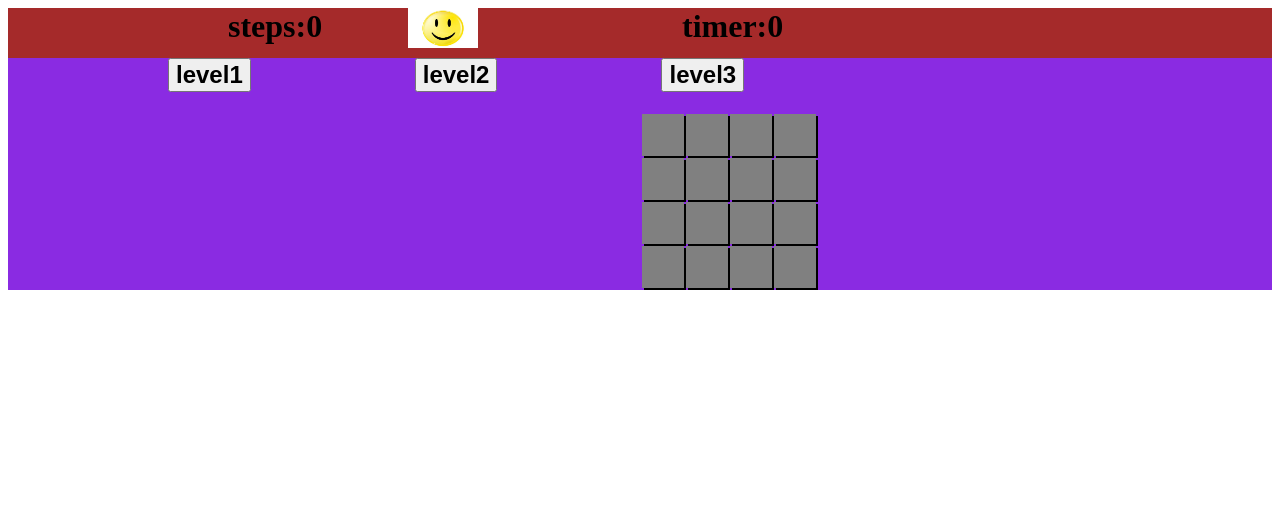
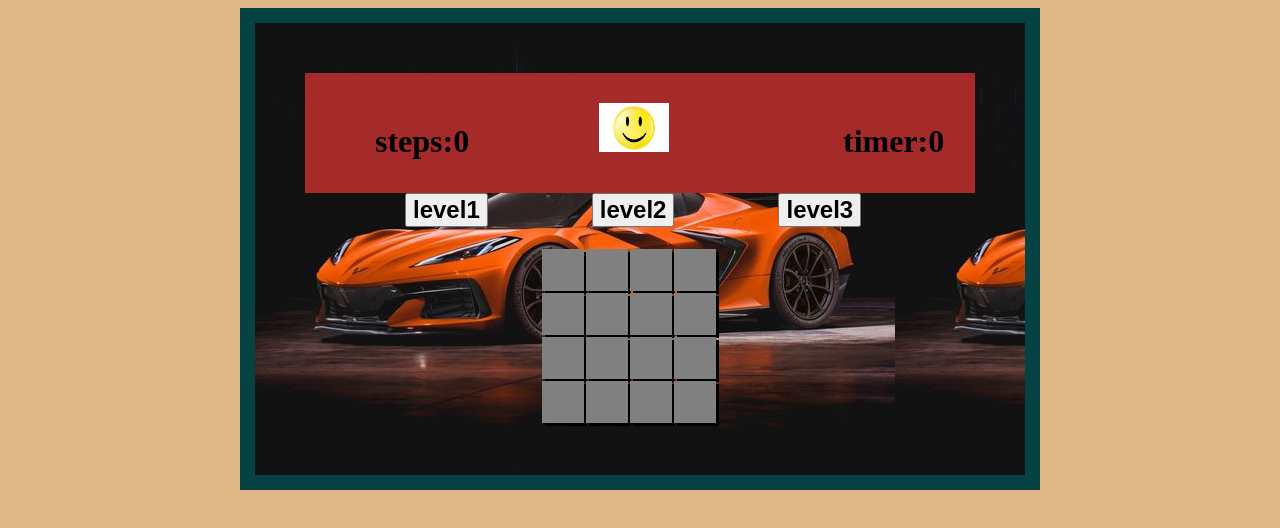
Before and after one commit to doctorLeon12345/minsweeper, a plain HTML site: page index.html in a window 1280 px wide. Drawn offline with Linux system fonts and the light colour scheme.

Commit message:
Add files via upload

```diff
--- a/code/game.js
+++ b/code/game.js
@@ -80,7 +80,7 @@ function startGame(elBtn){
          memoryBoard;
          ROWS = 8;
          COLS = 8;
-         NUM_OF_MINES = 5;
+         NUM_OF_MINES = 6;
          sumOfOpenCells = 0;
          gIntervalId = null;
          gTimer = 0;
@@ -101,7 +101,7 @@ function startGame(elBtn){
          memoryBoard;
          ROWS = 12;
          COLS = 12;
-         NUM_OF_MINES = 8;
+         NUM_OF_MINES = 9;
          sumOfOpenCells = 0;
          gIntervalId = null;
          gTimer = 0;
--- a/css/style.css
+++ b/css/style.css
@@ -1,29 +1,33 @@
 body {
-    background-color: white;
-    color: black;
-
+    background-color: burlywood;
   }
 
   .box{
     box-sizing: border-box;
-    background-color: blueviolet;
+    background-color: lightgrey;
+    width: 800px;
+    border: 15px solid rgb(5, 66, 68);
+    padding: 50px;
     margin: auto;
+    background-image: url(../imeges/ferrari.jpg);
   }
 
   .main{
     display: inline-block;
-    height: 50px;
-    width: 50px;
+    height: 70px;
+    width: 70px;
   }
 
 
   .buttons{
     display: inline-block;
+    border-width: 3px;
+    border-color: cadetblue;
   }
 
 
   .btn{
-    margin-left: 160px;
+    margin-left: 100px;
     font-size: x-large;
     font-weight: bold;
   }
@@ -32,23 +36,26 @@ body {
     text-align: center;
     font-size: xx-large;
     font-weight: bold;
-    margin-left: 170px;
+    margin-left: 70px;
+    display: inline-block;
   }
 
   .two{
-    background-size: contain;
-    float: left;
+    display: inline-block;
   }
 
-  .img{
-    margin-left: 400px;
+  img{
+    margin-left: 150px;
+    height: 70%;
+    margin-top: 30px;
   }
 
   .three{
-    margin-left: 400px;
+    margin-left: 320px;
     text-align: center;
     font-size: xx-large;
     font-weight: bold;
+    display: inline-block;
   }
 
 .close {
@@ -57,7 +64,8 @@ body {
     text-align: center;
     font-size: 1.5em;
     background-color: gray;
-    box-shadow: 2px 2px;
+    box-shadow: 3px 3px;
+    cursor: pointer;
 
   }
 
@@ -72,7 +80,7 @@ body {
 
 .board-container{
     box-sizing: content-box;
-    margin-left: 50%;
+    margin-left: 35%;
     border: 2px;
     margin-top: 20px;
     border-color: black;
@@ -89,6 +97,6 @@ h2{
 .show{
     box-sizing: content-box;
     border: 3px;
-    border-color: blue;
+    border-color: aqua;
     background-color: brown;
 }
```
Also changed, not shown: imeges/ferrari.jpg (added).
